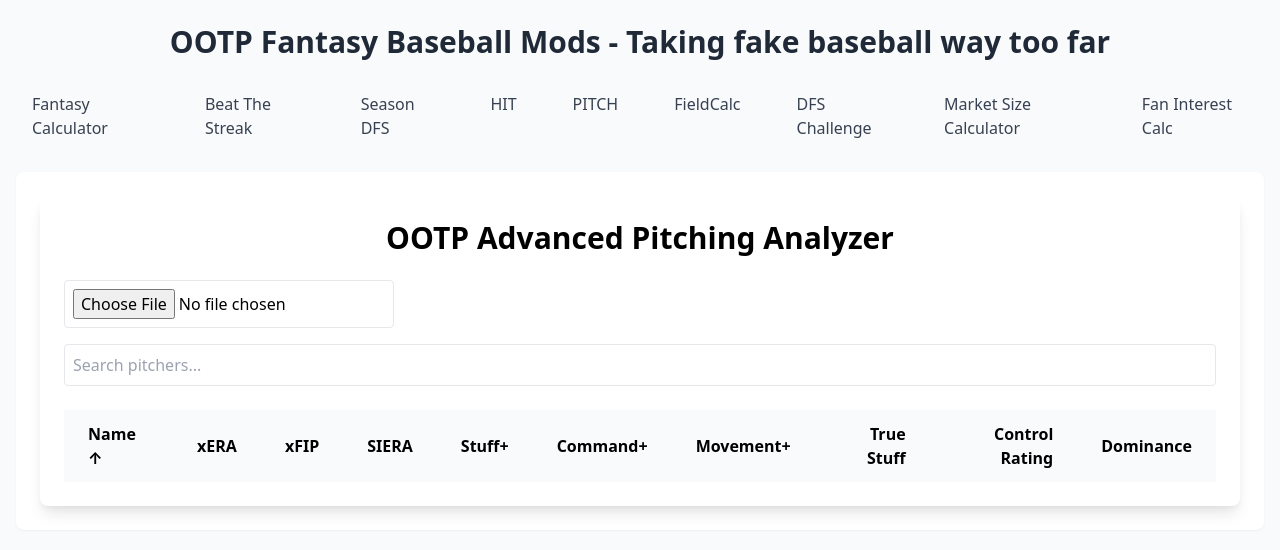
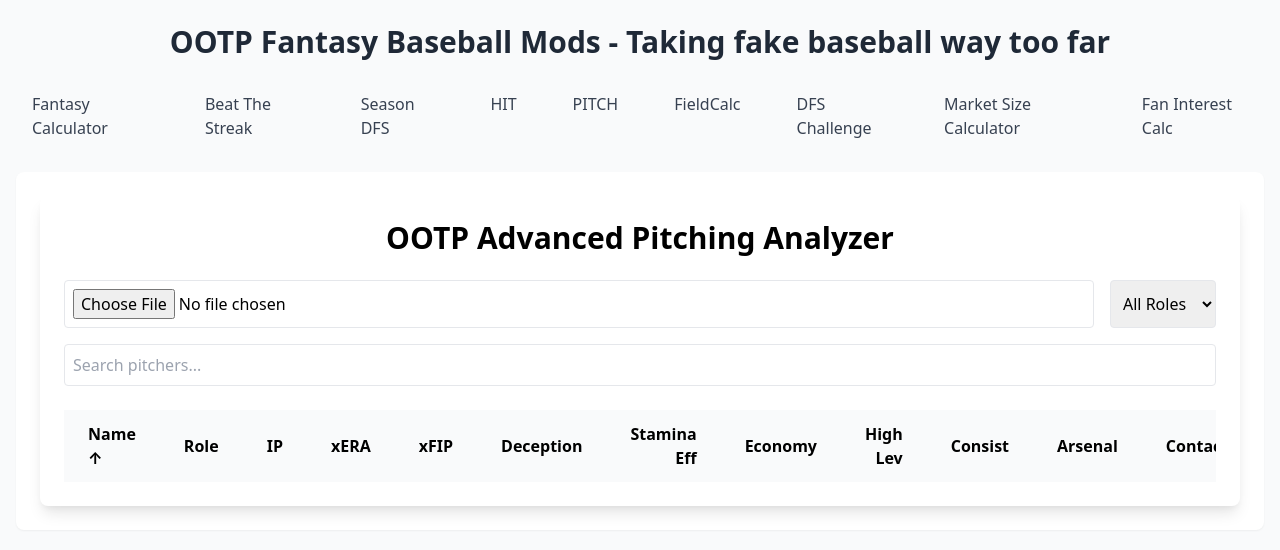
Before and after one commit to quarterback/SimBaseballCalc, a React (Create React App) app: page /pitch in a window 1280 px wide. Shown: the top 550 px of the page. Built offline with nearby package versions, Linux system fonts and the light colour scheme.

Commit message:
Update StatcastPitchingTool.js

```diff
--- a/src/StatcastPitchingTool.js
+++ b/src/StatcastPitchingTool.js
@@ -8,10 +8,32 @@ const StatcastPitchingTool = () => {
   const [sortField, setSortField] = useState('Name');
   const [sortDirection, setSortDirection] = useState('asc');
   const [searchQuery, setSearchQuery] = useState('');
+  const [roleFilter, setRoleFilter] = useState('ALL');
 
-  // Calculate advanced stats for a single pitcher
+  const REQUIRED_HEADERS = [
+    'Name',
+    'Team',
+    'POS',
+    'IP',
+    'ERA',
+    'FIP',
+    'BABIP',
+    'K%',
+    'BB%',
+    'HR/9',
+    'H/9',
+    'LOB%',
+    'GB%',
+    'Stuff',
+    'Movement',
+    'Control',
+    'Stamina'
+  ];
+
   const calculateAdvancedStats = (pitcher) => {
-    // OOTP Stats
+    const isSP = pitcher.POS === 'SP';
+
+    // OOTP Stats - using exact header names
     const ERA = parseFloat(pitcher.ERA) || 4.50;
     const FIP = parseFloat(pitcher.FIP) || 4.50;
     const BABIP = parseFloat(pitcher.BABIP) || 0.300;
@@ -21,6 +43,7 @@ const StatcastPitchingTool = () => {
     const H_9 = parseFloat(pitcher['H/9']) || 9.0;
     const LOB_PCT = parseFloat(pitcher['LOB%']) || 72.0;
     const GB_PCT = parseFloat(pitcher['GB%']) || 42.0;
+    const IP = parseFloat(pitcher.IP) || 0;
 
     // OOTP Ratings
     const STUFF = parseFloat(pitcher.Stuff) || 50;
@@ -28,27 +51,79 @@ const StatcastPitchingTool = () => {
     const CONTROL = parseFloat(pitcher.Control) || 50;
     const STAMINA = parseFloat(pitcher.Stamina) || 50;
 
-    // Calculate advanced metrics
+    // Expected Stats
+    const xERA = ((ERA * 0.6) + (FIP * 0.3) + (BABIP * 10 * 0.1)).toFixed(2);
+    const xFIP = ((FIP * 0.85) + (HR_9 * 0.15)).toFixed(2);
+
+    // New Advanced Metrics
+    const deceptionRating = (
+      (MOVEMENT * 0.4) +
+      ((1 - BABIP) * 100 * 0.3) +
+      (K_PCT * 0.3)
+    ).toFixed(1);
+
+    const staminaEfficiency = isSP
+      ? (100 - ((ERA - (STAMINA/20)) * 10)).toFixed(1)
+      : (100 - (ERA * 12) + (STUFF * 0.2)).toFixed(1);
+
+    const pitchEconomy = (
+      (GB_PCT * 0.4) +
+      ((100 - BB_PCT) * 0.4) +
+      (K_PCT * 0.2)
+    ).toFixed(1);
+
+    const highLeverageIndex = (
+      (LOB_PCT * 0.4) +
+      (K_PCT * 0.4) +
+      ((20 - HR_9) * 3)
+    ).toFixed(1);
+
+    const consistencyRating = (
+      (CONTROL * 0.4) +
+      ((100 - BB_PCT) * 0.4) +
+      ((10 - HR_9) * 2)
+    ).toFixed(1);
+
+    const arsenalEffectiveness = (
+      (STUFF * 0.3) +
+      (MOVEMENT * 0.3) +
+      (K_PCT * 0.2) +
+      (GB_PCT * 0.2)
+    ).toFixed(1);
+
+    const contactManagement = (
+      ((20 - H_9) * 3) +
+      ((1 - BABIP) * 100) +
+      (GB_PCT * 0.5)
+    ).toFixed(1);
+
+    const durabilityScore = isSP
+      ? (STAMINA * 0.5) + (CONTROL * 0.3) + ((100 - BB_PCT) * 0.2)
+      : (STUFF * 0.4) + (CONTROL * 0.3) + ((100 - BB_PCT) * 0.3);
+
+    const overallEffectiveness = (
+      (100 - parseFloat(xERA) * 10) * 0.3 +
+      parseFloat(arsenalEffectiveness) * 0.2 +
+      parseFloat(contactManagement) * 0.2 +
+      parseFloat(consistencyRating) * 0.2 +
+      parseFloat(durabilityScore) * 0.1
+    ).toFixed(1);
+
     return {
       ...pitcher,
-      // Fielding Independent Metrics
-      xFIP: ((FIP * 0.85) + (HR_9 * 0.15)).toFixed(2),
-      SIERA: ((FIP * 0.7) + (GB_PCT * 0.02) + (K_PCT * 0.02) - (BB_PCT * 0.03)).toFixed(2),
-
-      // Stuff+ Metrics
-      Stuff_Plus: (((STUFF - 50) * 1.5) + (K_PCT - 20) * 2).toFixed(1),
-      Command_Plus: (((CONTROL - 50) * 1.5) - (BB_PCT - 8) * 2).toFixed(1),
-      Movement_Plus: (((MOVEMENT - 50) * 1.5) + (GB_PCT - 42) * 0.5).toFixed(1),
-
-      // Expected Stats
-      xERA: ((ERA * 0.6) + (FIP * 0.3) + (BABIP * 10 * 0.1)).toFixed(2),
-      xBABIP: ((BABIP * 0.7) + (MOVEMENT/100 * 0.3)).toFixed(3),
-      xLOB: ((LOB_PCT * 0.8) + (K_PCT * 0.2)).toFixed(1),
-
-      // Custom Metrics
-      True_Stuff: ((STUFF * 0.4) + (K_PCT * 0.4) + (H_9 * -0.2)).toFixed(1),
-      Control_Rating: ((CONTROL * 0.4) + ((100 - BB_PCT) * 0.4) + (MOVEMENT * 0.2)).toFixed(1),
-      Dominance: ((K_PCT * 0.5) + (STUFF * 0.3) + ((100 - H_9) * 0.2)).toFixed(1)
+      Role: pitcher.POS,
+      IP,
+      xERA,
+      xFIP,
+      Deception: deceptionRating,
+      StaminaEfficiency: staminaEfficiency,
+      PitchEconomy: pitchEconomy,
+      HighLeverage: highLeverageIndex,
+      Consistency: consistencyRating,
+      ArsenalScore: arsenalEffectiveness,
+      ContactQuality: contactManagement,
+      Durability: durabilityScore.toFixed(1),
+      Effectiveness: overallEffectiveness
     };
   };
 
@@ -62,14 +137,23 @@ const StatcastPitchingTool = () => {
         header: true,
         dynamicTyping: true,
         skipEmptyLines: true,
+        transformHeader: (header) => header.trim(),
         complete: (results) => {
-          if (results.errors.length > 0) {
-            setError('Error parsing CSV file');
+          const missingHeaders = REQUIRED_HEADERS.filter(
+            header => !results.meta.fields.includes(header)
+          );
+
+          if (missingHeaders.length > 0) {
+            setError(`Missing required columns: ${missingHeaders.join(', ')}`);
             setLoading(false);
             return;
           }
 
-          const processedPitchers = results.data.map(pitcher => calculateAdvancedStats(pitcher));
+          const qualifiedPitchers = results.data.filter(pitcher =>
+            parseFloat(pitcher.IP) >= (pitcher.POS === 'SP' ? 20 : 10)
+          );
+
+          const processedPitchers = qualifiedPitchers.map(pitcher => calculateAdvancedStats(pitcher));
           setPitchers(processedPitchers);
           setLoading(false);
         },
@@ -107,22 +191,35 @@ const StatcastPitchingTool = () => {
     setPitchers(sortedPitchers);
   };
 
-  const filteredPitchers = pitchers.filter(pitcher =>
-    pitcher.Name?.toLowerCase().includes(searchQuery.toLowerCase()) ||
-    pitcher.Team?.toLowerCase().includes(searchQuery.toLowerCase())
-  );
+  const filteredPitchers = pitchers.filter(pitcher => {
+    const matchesSearch = pitcher.Name?.toLowerCase().includes(searchQuery.toLowerCase()) ||
+                         pitcher.Team?.toLowerCase().includes(searchQuery.toLowerCase());
+    const matchesRole = roleFilter === 'ALL' || pitcher.Role === roleFilter;
+    return matchesSearch && matchesRole;
+  });
 
   return (
     <div className="max-w-full mx-auto p-6 bg-white shadow-lg rounded-lg">
       <h1 className="text-3xl font-bold text-center mb-6">OOTP Advanced Pitching Analyzer</h1>
 
-      <div className="mb-6">
-        <input
-          type="file"
-          accept=".csv"
-          onChange={(e) => e.target.files?.[0] && processCSV(e.target.files[0])}
-          className="mb-4 p-2 border rounded"
-        />
+      <div className="mb-6 space-y-4">
+        <div className="flex gap-4">
+          <input
+            type="file"
+            accept=".csv"
+            onChange={(e) => e.target.files?.[0] && processCSV(e.target.files[0])}
+            className="flex-grow p-2 border rounded"
+          />
+          <select
+            value={roleFilter}
+            onChange={(e) => setRoleFilter(e.target.value)}
+            className="p-2 border rounded min-w-[100px]"
+          >
+            <option value="ALL">All Roles</option>
+            <option value="SP">Starters</option>
+            <option value="RP">Relievers</option>
+          </select>
+        </div>
 
         <input
           type="text"
@@ -149,32 +246,44 @@ const StatcastPitchingTool = () => {
                 <th className="sticky top-0 bg-gray-50 px-6 py-3 text-left cursor-pointer" onClick={() => handleSort('Name')}>
                   Name {sortField === 'Name' && (sortDirection === 'asc' ? '↑' : '↓')}
                 </th>
+                <th className="sticky top-0 bg-gray-50 px-6 py-3 text-right cursor-pointer" onClick={() => handleSort('Role')}>
+                  Role {sortField === 'Role' && (sortDirection === 'asc' ? '↑' : '↓')}
+                </th>
+                <th className="sticky top-0 bg-gray-50 px-6 py-3 text-right cursor-pointer" onClick={() => handleSort('IP')}>
+                  IP {sortField === 'IP' && (sortDirection === 'asc' ? '↑' : '↓')}
+                </th>
                 <th className="sticky top-0 bg-gray-50 px-6 py-3 text-right cursor-pointer" onClick={() => handleSort('xERA')}>
                   xERA {sortField === 'xERA' && (sortDirection === 'asc' ? '↑' : '↓')}
                 </th>
                 <th className="sticky top-0 bg-gray-50 px-6 py-3 text-right cursor-pointer" onClick={() => handleSort('xFIP')}>
                   xFIP {sortField === 'xFIP' && (sortDirection === 'asc' ? '↑' : '↓')}
                 </th>
-                <th className="sticky top-0 bg-gray-50 px-6 py-3 text-right cursor-pointer" onClick={() => handleSort('SIERA')}>
-                  SIERA {sortField === 'SIERA' && (sortDirection === 'asc' ? '↑' : '↓')}
+                <th className="sticky top-0 bg-gray-50 px-6 py-3 text-right cursor-pointer" onClick={() => handleSort('Deception')}>
+                  Deception {sortField === 'Deception' && (sortDirection === 'asc' ? '↑' : '↓')}
                 </th>
-                <th className="sticky top-0 bg-gray-50 px-6 py-3 text-right cursor-pointer" onClick={() => handleSort('Stuff_Plus')}>
-                  Stuff+ {sortField === 'Stuff_Plus' && (sortDirection === 'asc' ? '↑' : '↓')}
+                <th className="sticky top-0 bg-gray-50 px-6 py-3 text-right cursor-pointer" onClick={() => handleSort('StaminaEfficiency')}>
+                  Stamina Eff {sortField === 'StaminaEfficiency' && (sortDirection === 'asc' ? '↑' : '↓')}
                 </th>
-                <th className="sticky top-0 bg-gray-50 px-6 py-3 text-right cursor-pointer" onClick={() => handleSort('Command_Plus')}>
-                  Command+ {sortField === 'Command_Plus' && (sortDirection === 'asc' ? '↑' : '↓')}
+                <th className="sticky top-0 bg-gray-50 px-6 py-3 text-right cursor-pointer" onClick={() => handleSort('PitchEconomy')}>
+                  Economy {sortField === 'PitchEconomy' && (sortDirection === 'asc' ? '↑' : '↓')}
                 </th>
-                <th className="sticky top-0 bg-gray-50 px-6 py-3 text-right cursor-pointer" onClick={() => handleSort('Movement_Plus')}>
-                  Movement+ {sortField === 'Movement_Plus' && (sortDirection === 'asc' ? '↑' : '↓')}
+                <th className="sticky top-0 bg-gray-50 px-6 py-3 text-right cursor-pointer" onClick={() => handleSort('HighLeverage')}>
+                  High Lev {sortField === 'HighLeverage' && (sortDirection === 'asc' ? '↑' : '↓')}
                 </th>
-                <th className="sticky top-0 bg-gray-50 px-6 py-3 text-right cursor-pointer" onClick={() => handleSort('True_Stuff')}>
-                  True Stuff {sortField === 'True_Stuff' && (sortDirection === 'asc' ? '↑' : '↓')}
+                <th className="sticky top-0 bg-gray-50 px-6 py-3 text-right cursor-pointer" onClick={() => handleSort('Consistency')}>
+                  Consist {sortField === 'Consistency' && (sortDirection === 'asc' ? '↑' : '↓')}
                 </th>
-                <th className="sticky top-0 bg-gray-50 px-6 py-3 text-right cursor-pointer" onClick={() => handleSort('Control_Rating')}>
-                  Control Rating {sortField === 'Control_Rating' && (sortDirection === 'asc' ? '↑' : '↓')}
+                <th className="sticky top-0 bg-gray-50 px-6 py-3 text-right cursor-pointer" onClick={() => handleSort('ArsenalScore')}>
+                  Arsenal {sortField === 'ArsenalScore' && (sortDirection === 'asc' ? '↑' : '↓')}
                 </th>
-                <th className="sticky top-0 bg-gray-50 px-6 py-3 text-right cursor-pointer" onClick={() => handleSort('Dominance')}>
-                  Dominance {sortField === 'Dominance' && (sortDirection === 'asc' ? '↑' : '↓')}
+                <th className="sticky top-0 bg-gray-50 px-6 py-3 text-right cursor-pointer" onClick={() => handleSort('ContactQuality')}>
+                  Contact {sortField === 'ContactQuality' && (sortDirection === 'asc' ? '↑' : '↓')}
+                </th>
+                <th className="sticky top-0 bg-gray-50 px-6 py-3 text-right cursor-pointer" onClick={() => handleSort('Durability')}>
+                  Durability {sortField === 'Durability' && (sortDirection === 'asc' ? '↑' : '↓')}
+                </th>
+                <th className="sticky top-0 bg-gray-50 px-6 py-3 text-right cursor-pointer" onClick={() => handleSort('Effectiveness')}>
+                  Effect {sortField === 'Effectiveness' && (sortDirection === 'asc' ? '↑' : '↓')}
                 </th>
               </tr>
             </thead>
@@ -182,15 +291,19 @@ const StatcastPitchingTool = () => {
               {filteredPitchers.map((pitcher, idx) => (
                 <tr key={idx} className={idx % 2 === 0 ? 'bg-gray-50' : 'bg-white'}>
                   <td className="px-6 py-4 whitespace-nowrap">{pitcher.Name}</td>
+                  <td className="px-6 py-4 text-right">{pitcher.Role}</td>
+                  <td className="px-6 py-4 text-right">{pitcher.IP}</td>
                   <td className="px-6 py-4 text-right">{pitcher.xERA}</td>
                   <td className="px-6 py-4 text-right">{pitcher.xFIP}</td>
-                  <td className="px-6 py-4 text-right">{pitcher.SIERA}</td>
-                  <td className="px-6 py-4 text-right">{pitcher.Stuff_Plus}</td>
-                  <td className="px-6 py-4 text-right">{pitcher.Command_Plus}</td>
-                  <td className="px-6 py-4 text-right">{pitcher.Movement_Plus}</td>
-                  <td className="px-6 py-4 text-right">{pitcher.True_Stuff}</td>
-                  <td className="px-6 py-4 text-right">{pitcher.Control_Rating}</td>
-                  <td className="px-6 py-4 text-right">{pitcher.Dominance}</td>
+                  <td className="px-6 py-4 text-right">{pitcher.Deception}</td>
+                  <td className="px-6 py-4 text-right">{pitcher.StaminaEfficiency}</td>
+                  <td className="px-6 py-4 text-right">{pitcher.PitchEconomy}</td>
+                  <td className="px-6 py-4 text-right">{pitcher.HighLeverage}</td>
+                  <td className="px-6 py-4 text-right">{pitcher.Consistency}</td>
+                  <td className="px-6 py-4 text-right">{pitcher.ArsenalScore}</td>
+                  <td className="px-6 py-4 text-right">{pitcher.ContactQuality}</td>
+                  <td className="px-6 py-4 text-right">{pitcher.Durability}</td>
+                  <td className="px-6 py-4 text-right">{pitcher.Effectiveness}</td>
                 </tr>
               ))}
             </tbody>
```
